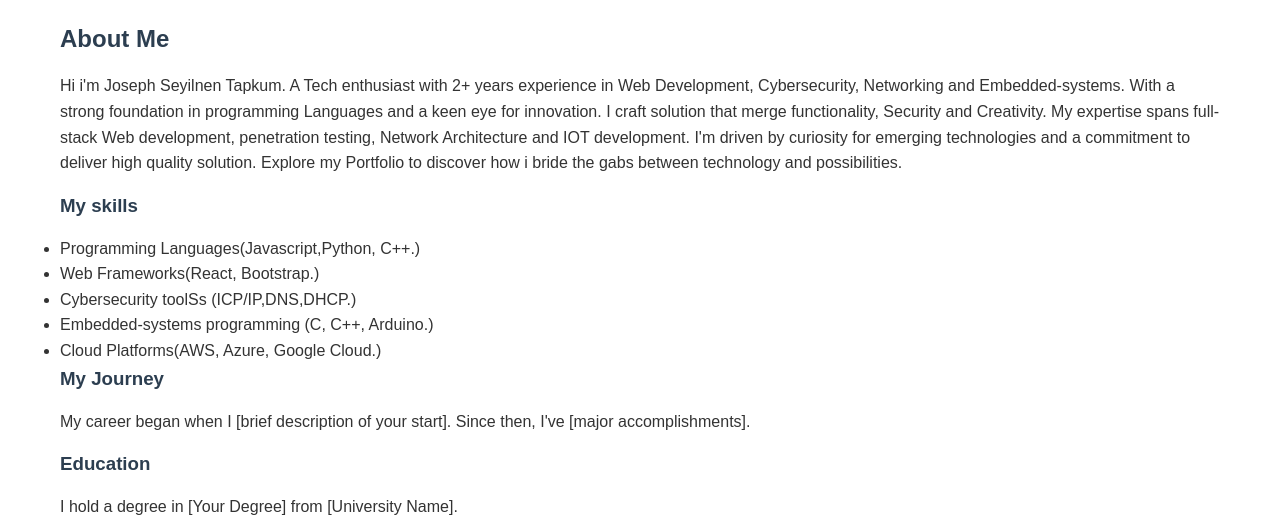
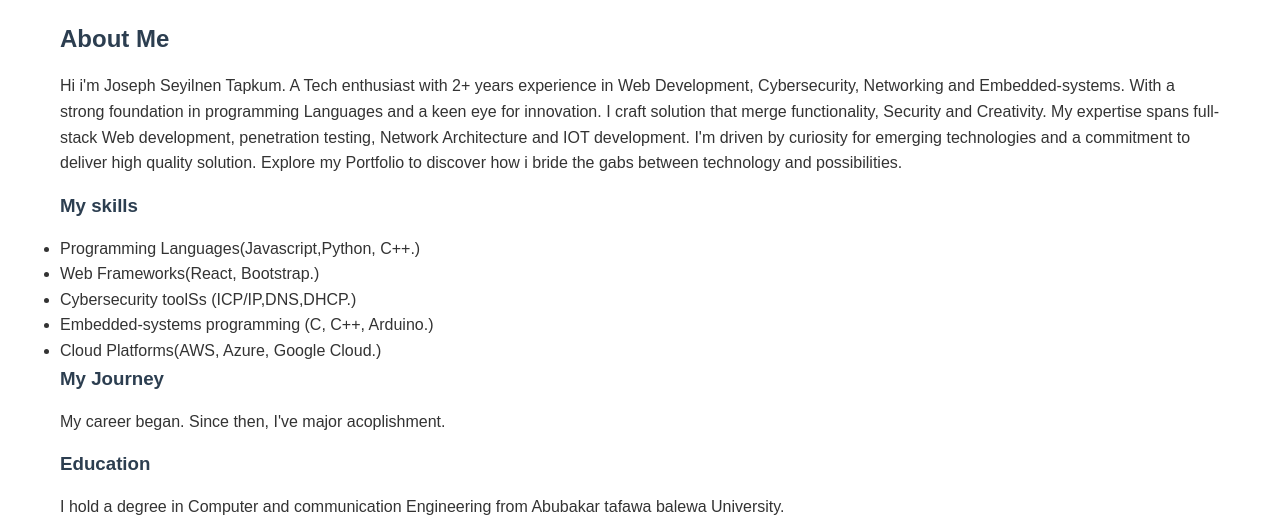
Before and after one commit to Bozsytoxs/project, a plain HTML site: page about.html in a window 1280 px wide. Shown: the top 532 px of the page. Drawn offline with Linux system fonts and the light colour scheme; grey boxes are pictures that could not be loaded.

Commit message:
Update about.html

```diff
--- a/about.html
+++ b/about.html
@@ -135,10 +135,10 @@ input[type="submit"]:hover {
     </ul>
 
     <h3>My Journey</h3>
-    <p>My career began when I [brief description of your start]. Since then, I've [major accomplishments].</p>
+    <p>My career began. Since then, I've major acoplishment.</p>
 
     <h3>Education</h3>
-    <p>I hold a degree in [Your Degree] from [University Name].</p>
+    <p>I hold a degree in Computer and communication Engineering from Abubakar tafawa balewa University.</p>
 
     <img src="_MG_0153.JPG" alt="An image representing your work or interests">
 </body>
```
